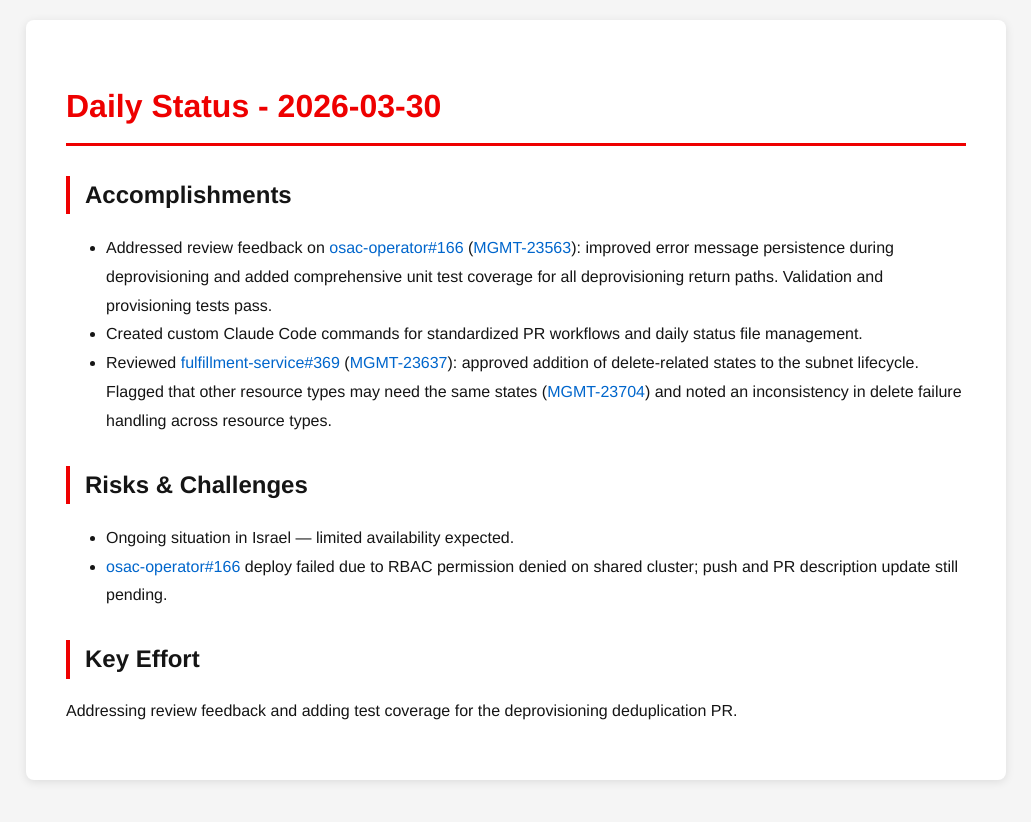
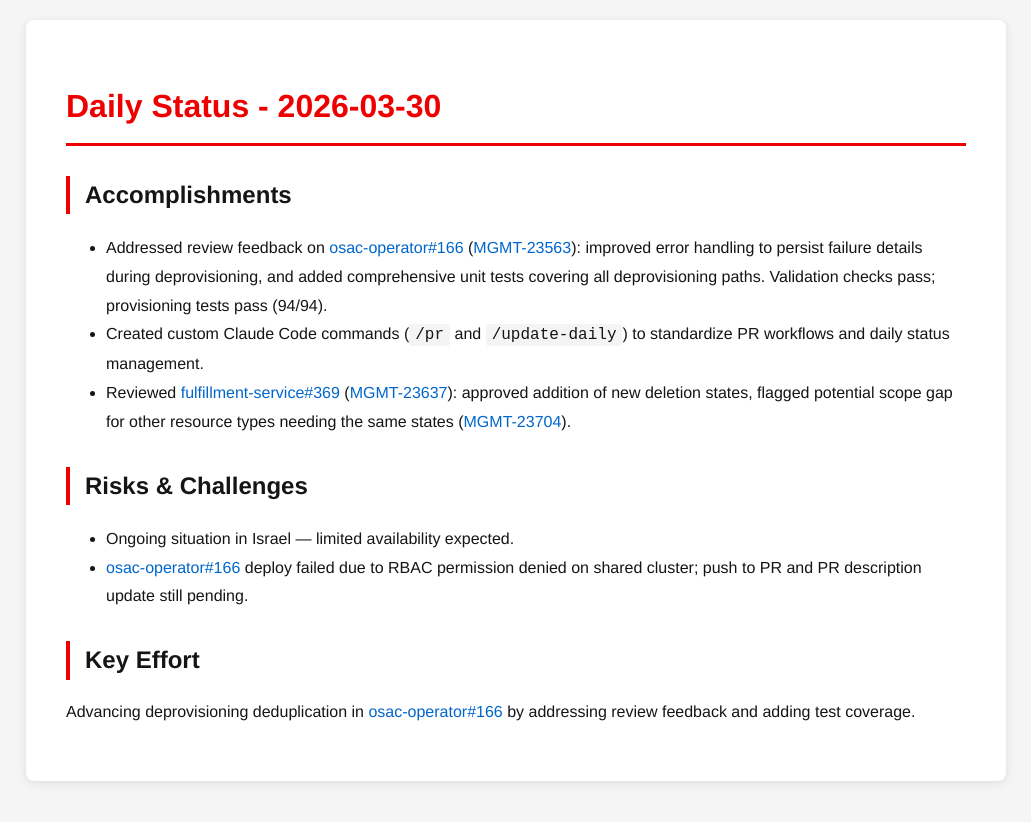
Before and after one commit to tzvatot/daily-status, a Jekyll site: the page built from 2026-03-30.md, in a window 1280 px wide. Shown: the top 822 px of the page, without its empty margins (124-1155 px from the left). Built offline with Jekyll 4.4.1, drawn with Linux system fonts in a browser that asks for light colours.

Commit message:
Daily status update - 2026-03-30

```diff
--- a/2026-03-30.md
+++ b/2026-03-30.md
@@ -7,13 +7,13 @@
 # Daily Status - 2026-03-30
 
 ## Accomplishments
-- Addressed review feedback on [osac-operator#166](https://github.com/osac-project/osac-operator/pull/166) ([MGMT-23563](https://issues.redhat.com/browse/MGMT-23563)): improved error message persistence during deprovisioning and added comprehensive unit test coverage for all deprovisioning return paths. Validation and provisioning tests pass.
-- Created custom Claude Code commands for standardized PR workflows and daily status file management.
-- Reviewed [fulfillment-service#369](https://github.com/osac-project/fulfillment-service/pull/369) ([MGMT-23637](https://issues.redhat.com/browse/MGMT-23637)): approved addition of delete-related states to the subnet lifecycle. Flagged that other resource types may need the same states ([MGMT-23704](https://issues.redhat.com/browse/MGMT-23704)) and noted an inconsistency in delete failure handling across resource types.
+- Addressed review feedback on [osac-operator#166](https://github.com/osac-project/osac-operator/pull/166) ([MGMT-23563](https://issues.redhat.com/browse/MGMT-23563)): improved error handling to persist failure details during deprovisioning, and added comprehensive unit tests covering all deprovisioning paths. Validation checks pass; provisioning tests pass (94/94).
+- Created custom Claude Code commands (`/pr` and `/update-daily`) to standardize PR workflows and daily status management.
+- Reviewed [fulfillment-service#369](https://github.com/osac-project/fulfillment-service/pull/369) ([MGMT-23637](https://issues.redhat.com/browse/MGMT-23637)): approved addition of new deletion states, flagged potential scope gap for other resource types needing the same states ([MGMT-23704](https://issues.redhat.com/browse/MGMT-23704)).
 
 ## Risks & Challenges
 - Ongoing situation in Israel — limited availability expected.
-- [osac-operator#166](https://github.com/osac-project/osac-operator/pull/166) deploy failed due to RBAC permission denied on shared cluster; push and PR description update still pending.
+- [osac-operator#166](https://github.com/osac-project/osac-operator/pull/166) deploy failed due to RBAC permission denied on shared cluster; push to PR and PR description update still pending.
 
 ## Key Effort
-Addressing review feedback and adding test coverage for the deprovisioning deduplication PR.
+Advancing deprovisioning deduplication in [osac-operator#166](https://github.com/osac-project/osac-operator/pull/166) by addressing review feedback and adding test coverage.
```
